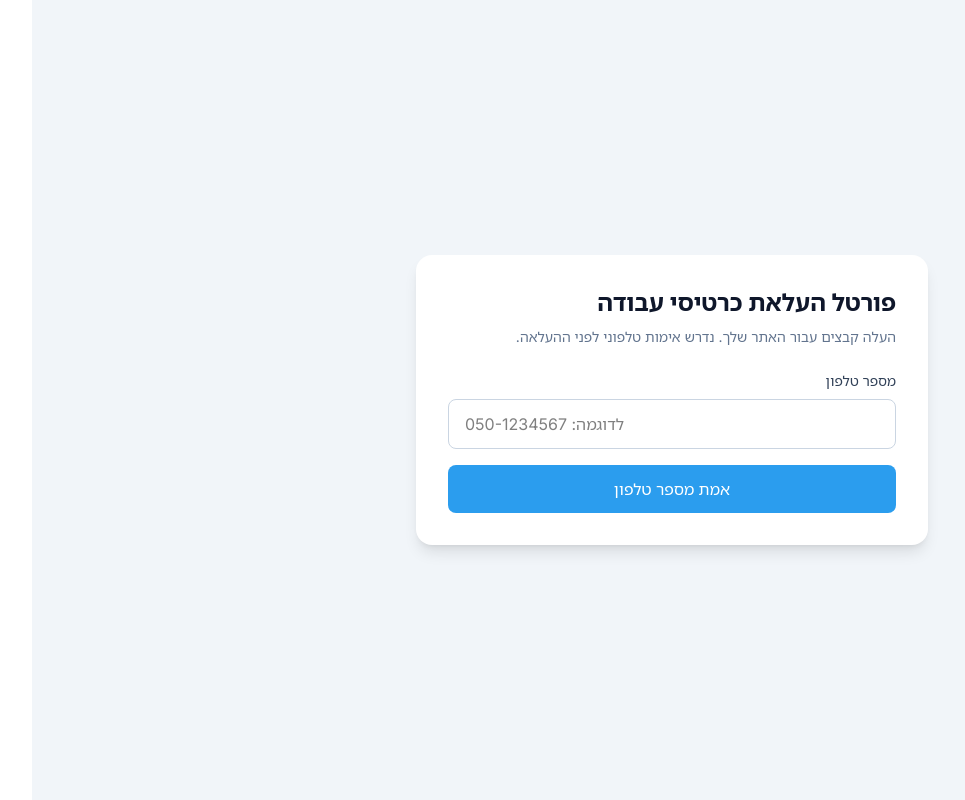
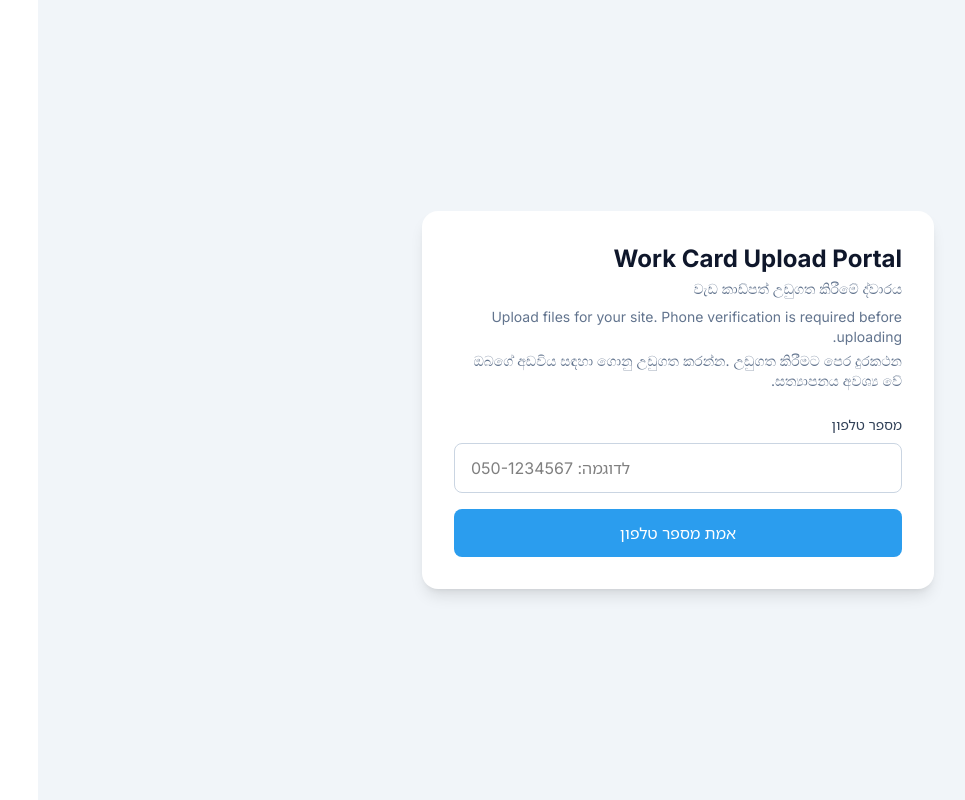
Before and after one commit to Jona155/automatehq, a React (Vite) app in the folder frontend/: page /portal/1 in a window 1280 px wide. Shown: the whole page, without its empty margins (60-1025 px from the left). Built offline with nearby package versions, Linux system fonts and the light colour scheme.

Commit message:
Sinhala supported in public portal

```diff
--- a/frontend/src/pages/PublicPortalPage.tsx
+++ b/frontend/src/pages/PublicPortalPage.tsx
@@ -18,8 +18,13 @@ export default function PublicPortalPage() {
     return (
       <div className="min-h-screen flex items-center justify-center bg-slate-100 px-4">
         <div className="bg-white rounded-2xl shadow-lg p-8 max-w-md w-full text-center">
-          <h1 className="text-xl font-bold text-slate-900 mb-2">קישור לא תקין</h1>
-          <p className="text-sm text-slate-500">הקישור חסר או שגוי. בקש קישור חדש ממנהל האתר.</p>
+          <h1 className="text-xl font-bold text-slate-900 mb-2">Invalid link</h1>
+          <p className="text-sm text-slate-500 mb-1">
+            The link is missing or incorrect. Please request a new link from your site admin.
+          </p>
+          <p className="text-sm text-slate-500">
+            සබැඳිය නැතිවී ඇත හෝ වැරදියි. කරුණාකර ඔබගේ අඩවි පරිපාලකගෙන් නව සබැඳියක් ඉල්ලන්න.
+          </p>
         </div>
       </div>
     );
@@ -29,9 +34,13 @@ export default function PublicPortalPage() {
     <div className="min-h-screen bg-slate-100 px-4 py-10 flex items-center justify-center">
       <div className="bg-white rounded-2xl shadow-lg p-8 max-w-lg w-full space-y-6">
         <div>
-          <h1 className="text-2xl font-bold text-slate-900">פורטל העלאת כרטיסי עבודה</h1>
+          <h1 className="text-2xl font-bold text-slate-900">Work Card Upload Portal</h1>
+          <p className="text-sm text-slate-500 mt-1">වැඩ කාඩ්පත් උඩුගත කිරීමේ ද්වාරය</p>
           <p className="text-sm text-slate-500 mt-2">
-            העלה קבצים עבור האתר שלך. נדרש אימות טלפוני לפני ההעלאה.
+            Upload files for your site. Phone verification is required before uploading.
+          </p>
+          <p className="text-sm text-slate-500 mt-1">
+            ඔබගේ අඩවිය සඳහා ගොනු උඩුගත කරන්න. උඩුගත කිරීමට පෙර දුරකථන සත්‍යාපනය අවශ්‍ය වේ.
           </p>
         </div>
 
```
